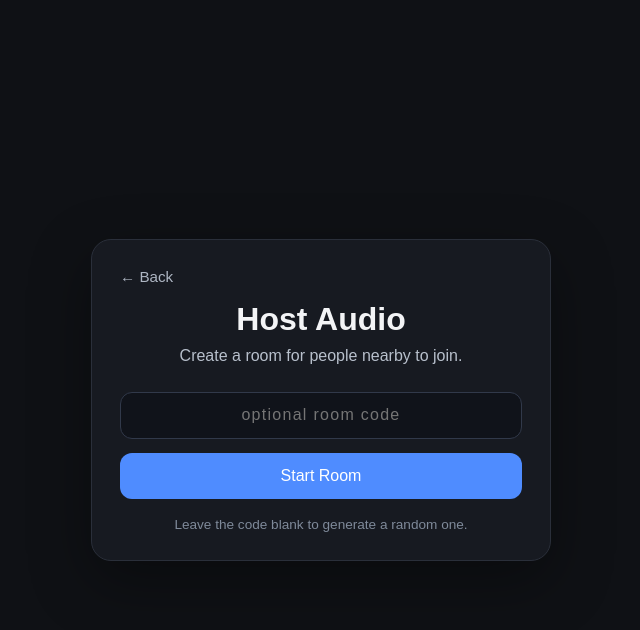
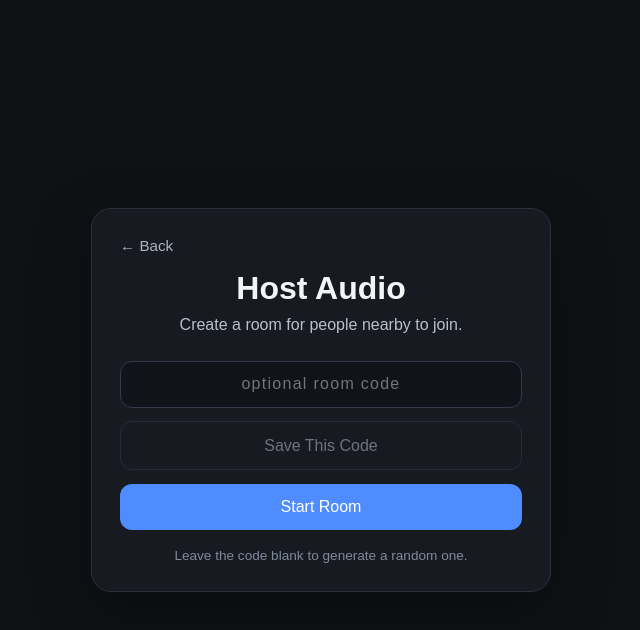
Before and after one commit to Kaelidoscopic/SportsRadioApp, a React (Vite) app in the folder client/: page / in a window 1280 px wide. Both pictures are taken after a click on the button "Host Audio". Shown: the top 630 px of the page, without its empty margins (319-959 px from the left). Built offline with nearby package versions, Linux system fonts and the light colour scheme; no server answers.

Commit message:
Add persistent host room codes

```diff
--- a/client/src/LandingPage.jsx
+++ b/client/src/LandingPage.jsx
@@ -4,6 +4,7 @@ import QRScanner from "./QRScanner";
 function LandingPage({ roomId, setRoomId, createRoom, joinRoom }) {
   const [mode, setMode] = useState(null);
   const [scannerOpen, setScannerOpen] = useState(false);
+  const savedHostCode = localStorage.getItem("venueAudioHostCode") || "";
 
   const handleJoinKeyDown = (e) => {
     if (e.key === "Enter") {
@@ -31,6 +32,12 @@ function LandingPage({ roomId, setRoomId, createRoom, joinRoom }) {
     setTimeout(() => joinRoom(decodedText), 0);
   };
 
+  const saveHostCode = () => {
+    if (!roomId.trim()) return;
+
+    localStorage.setItem("venueAudioHostCode", roomId.trim().toUpperCase());
+  };
+
   if (mode === "host") {
     return (
       <div className="page-shell">
@@ -55,7 +62,30 @@ function LandingPage({ roomId, setRoomId, createRoom, joinRoom }) {
               onChange={(e) => setRoomId(e.target.value.toUpperCase())}
             />
 
-            <button className="primary-button" onClick={createRoom}>
+            {savedHostCode && (
+              <button
+                className="secondary-button"
+                onClick={() => setRoomId(savedHostCode)}
+              >
+                Use Saved Code: {savedHostCode}
+              </button>
+            )}
+
+            <button
+              className="ghost-button"
+              onClick={saveHostCode}
+              disabled={!roomId.trim()}
+            >
+              Save This Code
+            </button>
+
+            <button
+              className="primary-button"
+              onClick={() => {
+                saveHostCode();
+                createRoom();
+              }}
+            >
               Start Room
             </button>
 
@@ -124,7 +154,15 @@ function LandingPage({ roomId, setRoomId, createRoom, joinRoom }) {
         </div>
 
         <div className="compact-actions">
-          <button className="primary-button" onClick={() => setMode("host")}>
+          <button
+            className="primary-button"
+            onClick={() => {
+              if (!roomId && savedHostCode) {
+                setRoomId(savedHostCode);
+              }
+              setMode("host");
+            }}
+          >
             Host Audio
           </button>
 
--- a/client/src/index.css
+++ b/client/src/index.css
@@ -470,6 +470,18 @@ button:disabled {
   margin: 0.25rem 0 0;
 }
 
+.small-note {
+  color: #7f8a9a;
+  font-size: 0.85rem;
+  text-align: center;
+  margin: 0.25rem 0 0;
+}
+
+button:disabled {
+  opacity: 0.45;
+  cursor: not-allowed;
+}
+
 @media (max-width: 700px) {
   .page-shell {
     padding: 1rem;
```
